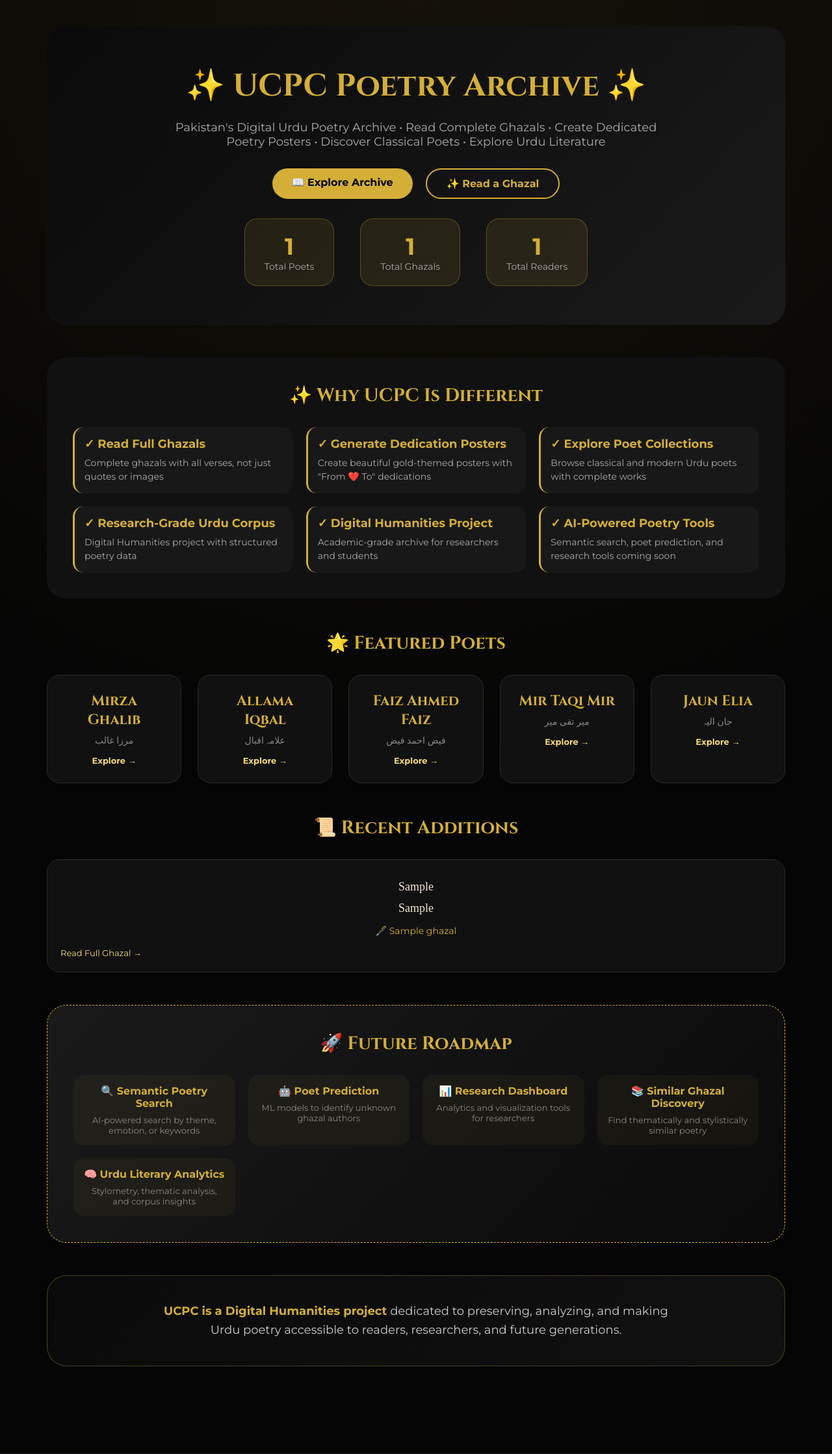
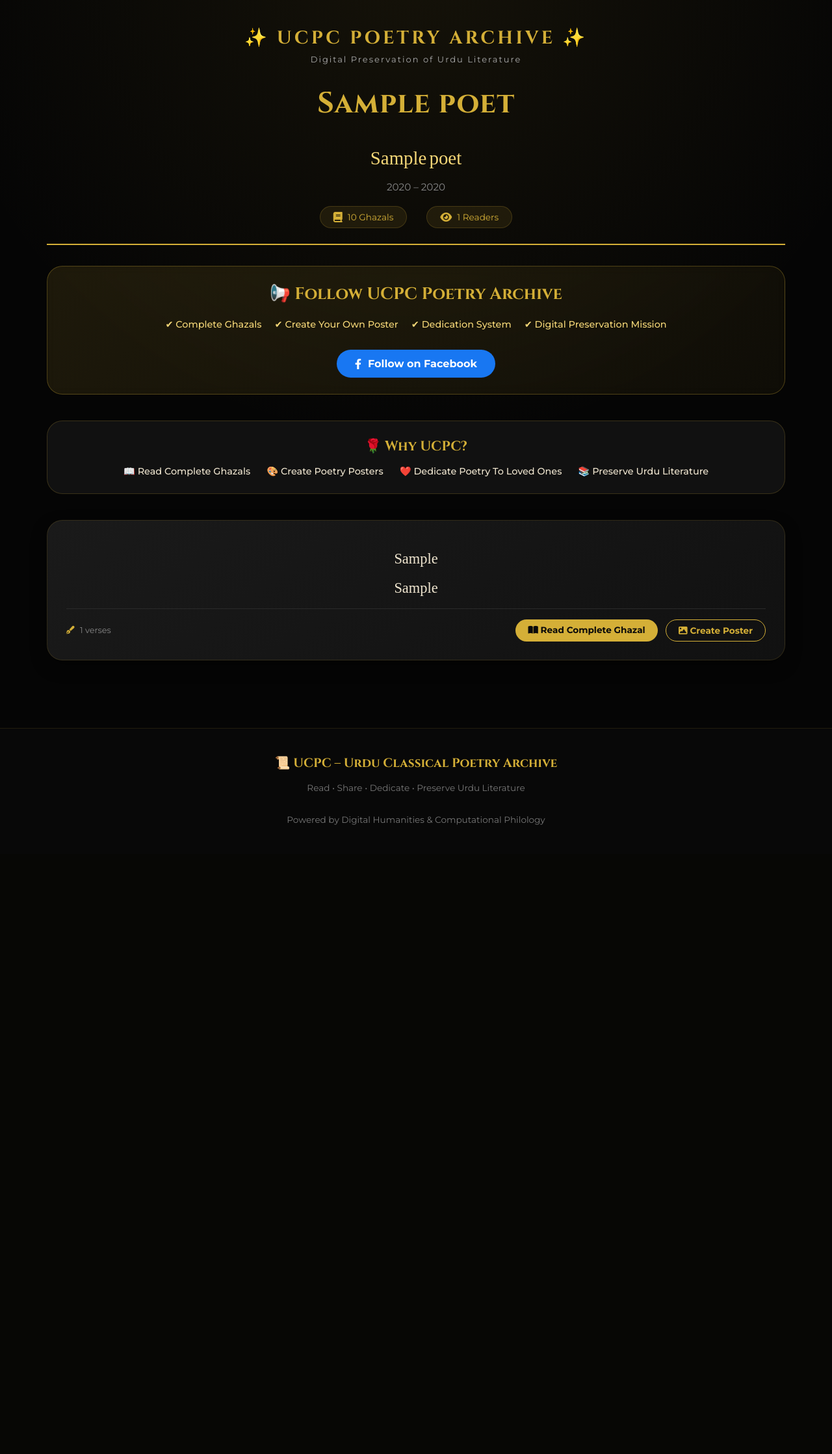
Before and after one commit to zahid-digitalhumanities/ucpc-poetry-archive, a Flask app: template templates/index.html in a window 1280 px wide. Shown: the part 72-2309 px from the top of the page at 65% size. After the commit the page ends 1341 px from the top, so only its background shows below. Run offline with Flask 3, Linux system fonts and the light colour scheme; the template is opened without the code that fills it: most values are stand-ins (such as "Sample title", 1, 10 or a date in 2020).

Commit message:
Update index.html

```diff
--- a/templates/index.html
+++ b/templates/index.html
@@ -1,428 +1,337 @@
 {% extends "base.html" %}
 
-{% block title %}UCPC Poetry Archive – Digital Urdu Poetry Archive{% endblock %}
+{% block title %}{{ poet.name }} - UCPC Poetry Archive{% endblock %}
 
 {% block extra_css %}
 <style>
-    .hero-section {
+    /* ===================== */
+    /* UCPC Branding & Layout */
+    /* ===================== */
+    .ucpc-brand {
         text-align: center;
-        padding: 60px 20px;
-        background: linear-gradient(135deg, #0a0a0a 0%, #1a1a1a 100%);
-        border-radius: 30px;
-        margin-bottom: 40px;
+        margin-bottom: 30px;
     }
-    .hero-title {
-        font-size: 48px;
+    .brand-logo {
+        font-family: 'Cinzel', serif;
+        font-size: 28px;
         color: #D4AF37;
+        letter-spacing: 4px;
+        font-weight: 700;
+    }
+    .brand-mission {
+        font-size: 13px;
+        color: #aaa;
+        letter-spacing: 2px;
+        margin-top: 6px;
+    }
+
+    /* Poet Header */
+    .poet-header {
+        text-align: center;
+        border-bottom: 2px solid #D4AF37;
+        padding-bottom: 1.5rem;
+        margin-bottom: 2rem;
+    }
+    .poet-name-en {
+        color: #D4AF37;
+        font-size: 2.8rem;
+        font-weight: bold;
         font-family: 'Cinzel', serif;
-        margin-bottom: 20px;
+        letter-spacing: 1px;
     }
-    .hero-subtitle {
-        font-size: 18px;
-        color: #aaa;
-        margin-bottom: 30px;
-        max-width: 800px;
-        margin-left: auto;
-        margin-right: auto;
+    .poet-name-urdu {
+        font-family: 'Noto Nastaliq Urdu', 'Jameel Noori Nastaleeq', serif;
+        font-size: 1.8rem;
+        color: #F6D878;
+        margin-top: 0.5rem;
     }
-    .hero-buttons {
+    .poet-years {
+        color: #888;
+        margin-top: 0.5rem;
+        font-size: 0.95rem;
+    }
+    .poet-stats {
         display: flex;
         justify-content: center;
+        gap: 30px;
+        margin-top: 20px;
+        flex-wrap: wrap;
+    }
+    .stat-badge {
+        background: rgba(212, 175, 55, 0.1);
+        border: 1px solid rgba(212, 175, 55, 0.2);
+        border-radius: 50px;
+        padding: 8px 20px;
+        font-size: 0.85rem;
+        color: #D4AF37;
+        display: inline-flex;
+        align-items: center;
+        gap: 8px;
+    }
+    .stat-badge i {
+        font-size: 1rem;
+    }
+
+    /* Follow Box – Convert to Follower */
+    .follow-box {
+        background: linear-gradient(135deg, rgba(212, 175, 55, 0.12), rgba(212, 175, 55, 0.05));
+        border: 1px solid rgba(212, 175, 55, 0.3);
+        border-radius: 24px;
+        padding: 25px 20px;
+        margin: 30px 0 40px;
+        text-align: center;
+        backdrop-filter: blur(8px);
+    }
+    .follow-box h3 {
+        color: #D4AF37;
+        font-size: 1.6rem;
+        margin-bottom: 15px;
+        font-family: 'Cinzel', serif;
+    }
+    .follow-features {
+        display: flex;
+        justify-content: center;
+        flex-wrap: wrap;
         gap: 20px;
-        flex-wrap: wrap;
-        margin-top: 20px;
+        margin: 20px 0;
     }
-    .btn-explore, .btn-secondary {
-        display: inline-block;
-        padding: 12px 30px;
-        border-radius: 40px;
+    .follow-features span {
+        color: #F6D878;
+        font-size: 0.9rem;
+        font-weight: 500;
+    }
+    .btn-follow-page {
+        display: inline-flex;
+        align-items: center;
+        gap: 10px;
+        background: #1877F2;
+        color: white;
+        padding: 12px 28px;
+        border-radius: 50px;
         text-decoration: none;
         font-weight: bold;
-        transition: 0.3s;
+        transition: 0.2s;
+        margin-top: 10px;
     }
-    .btn-explore {
-        background: #D4AF37;
-        color: #000;
+    .btn-follow-page:hover {
+        background: #0d6ad1;
+        transform: translateY(-2px);
     }
-    .btn-explore:hover {
-        background: #F6D878;
-        transform: scale(1.02);
+
+    /* UCPC Mission Section */
+    .ucpc-mission {
+        background: #111;
+        border-radius: 24px;
+        padding: 25px;
+        margin: 40px 0;
+        text-align: center;
+        border: 1px solid rgba(212, 175, 55, 0.2);
     }
-    .btn-secondary {
-        background: transparent;
-        border: 2px solid #D4AF37;
+    .ucpc-mission h4 {
+        color: #D4AF37;
+        font-size: 1.3rem;
+        margin-bottom: 15px;
+        font-family: 'Cinzel', serif;
+    }
+    .mission-grid {
+        display: flex;
+        justify-content: center;
+        flex-wrap: wrap;
+        gap: 25px;
+    }
+    .mission-grid div {
+        color: #f0e6d0;
+        font-size: 0.9rem;
+        font-weight: 500;
+    }
+
+    /* Ghazal Cards – Premium Design */
+    .ghazal-list {
+        display: flex;
+        flex-direction: column;
+        gap: 1.5rem;
+        margin-top: 2rem;
+    }
+    .ghazal-card {
+        background: linear-gradient(145deg, #1a1a1a, #111111);
+        border-radius: 24px;
+        padding: 1.8rem;
+        border: 1px solid rgba(212, 175, 55, 0.15);
+        box-shadow: 0 10px 25px rgba(0, 0, 0, 0.35);
+        transition: all 0.3s ease;
+    }
+    .ghazal-card:hover {
+        transform: translateY(-4px);
+        box-shadow: 0 15px 35px rgba(212, 175, 55, 0.15);
+        border-color: rgba(212, 175, 55, 0.4);
+    }
+    .first-couplet {
+        font-family: 'Noto Nastaliq Urdu', 'Jameel Noori Nastaleeq', serif;
+        font-size: 1.4rem;
+        text-align: center;
+        direction: rtl;
+        line-height: 2;
+        color: #f0e6d0;
+        margin-bottom: 1rem;
+    }
+    .ghazal-meta {
+        display: flex;
+        justify-content: space-between;
+        align-items: center;
+        flex-wrap: wrap;
+        gap: 10px;
+        margin-top: 1rem;
+        padding-top: 1rem;
+        border-top: 1px solid #2a2a2a;
+    }
+    .verse-count {
+        color: #888;
+        font-size: 0.8rem;
+    }
+    .verse-count i {
+        margin-right: 5px;
         color: #D4AF37;
     }
-    .btn-secondary:hover {
+    .action-buttons {
+        display: flex;
+        gap: 12px;
+    }
+    .read-link, .poster-link {
+        display: inline-block;
+        padding: 0.5rem 1.2rem;
+        border-radius: 50px;
+        text-decoration: none;
+        font-weight: bold;
+        font-size: 0.85rem;
+        transition: 0.2s;
+    }
+    .read-link {
         background: #D4AF37;
-        color: #000;
-        transform: scale(1.02);
+        color: #0a0a0a;
     }
-    .stats-container {
-        display: flex;
-        justify-content: center;
-        gap: 40px;
-        flex-wrap: wrap;
-        margin-top: 30px;
+    .read-link:hover {
+        background: #F6D878;
+        transform: translateY(-2px);
     }
-    .stat-card {
-        text-align: center;
-        padding: 20px 30px;
-        background: rgba(212,175,55,0.1);
-        border-radius: 20px;
-        border: 1px solid rgba(212,175,55,0.3);
-    }
-    .stat-number {
-        font-size: 36px;
-        font-weight: bold;
+    .poster-link {
+        background: transparent;
+        border: 1px solid #D4AF37;
         color: #D4AF37;
     }
-    .stat-label {
-        font-size: 14px;
-        color: #aaa;
+    .poster-link:hover {
+        background: #D4AF37;
+        color: #0a0a0a;
+        transform: translateY(-2px);
     }
 
-    /* Why UCPC Different Section */
-    .why-different {
-        margin: 50px 0;
-        padding: 40px;
-        background: #111;
-        border-radius: 30px;
+    .empty-state {
         text-align: center;
-    }
-    .why-title {
-        color: #D4AF37;
-        font-size: 28px;
-        margin-bottom: 30px;
-        font-family: 'Cinzel', serif;
-    }
-    .why-grid {
-        display: grid;
-        grid-template-columns: repeat(auto-fit, minmax(250px, 1fr));
-        gap: 20px;
-        text-align: left;
-    }
-    .why-item {
-        padding: 15px;
-        background: rgba(255,255,255,0.03);
-        border-radius: 16px;
-        border-left: 3px solid #D4AF37;
-    }
-    .why-item strong {
-        color: #D4AF37;
-        display: block;
-        margin-bottom: 8px;
-        font-size: 18px;
-    }
-    .why-item p {
-        color: #aaa;
-        font-size: 14px;
-        line-height: 1.5;
-    }
-
-    /* Featured Poets Section */
-    .featured-poets {
-        margin: 50px 0;
-    }
-    .section-title {
-        text-align: center;
-        color: #D4AF37;
-        font-size: 28px;
-        margin-bottom: 30px;
-        font-family: 'Cinzel', serif;
-    }
-    .poets-grid {
-        display: grid;
-        grid-template-columns: repeat(auto-fit, minmax(200px, 1fr));
-        gap: 25px;
-    }
-    .poet-card {
-        background: #111;
+        padding: 3rem;
+        background: #1a1a1a;
         border-radius: 20px;
-        padding: 25px;
-        text-align: center;
-        border: 1px solid #2a2a2a;
-        transition: 0.3s;
-        text-decoration: none;
-        display: block;
-    }
-    .poet-card:hover {
-        border-color: #D4AF37;
-        transform: translateY(-5px);
-    }
-    .poet-card h3 {
-        color: #D4AF37;
-        font-size: 22px;
-        margin-bottom: 8px;
-        font-family: 'Cinzel', serif;
-    }
-    .poet-card p {
         color: #888;
-        font-size: 14px;
-        margin-bottom: 12px;
-    }
-    .poet-card span {
-        color: #F6D878;
-        font-size: 13px;
-        font-weight: bold;
-    }
-
-    /* Recent Ghazals Section */
-    .recent-ghazals {
-        margin: 50px 0;
-    }
-    .ghazals-grid {
-        display: grid;
-        grid-template-columns: repeat(auto-fit, minmax(300px, 1fr));
-        gap: 25px;
-    }
-    .ghazal-card {
-        background: #111;
-        border-radius: 20px;
-        padding: 20px;
-        border: 1px solid #2a2a2a;
-        transition: 0.3s;
-    }
-    .ghazal-card:hover {
-        border-color: #D4AF37;
-    }
-    .ghazal-couplet {
-        font-family: 'Noto Nastaliq Urdu', serif;
-        direction: rtl;
-        font-size: 18px;
-        line-height: 1.8;
-        color: #f0e6d0;
-        margin-bottom: 15px;
-        text-align: center;
-    }
-    .ghazal-poet {
-        color: #D4AF37;
-        font-size: 14px;
-        margin-bottom: 15px;
-        text-align: center;
-    }
-    .ghazal-link {
-        color: #F6D878;
-        text-decoration: none;
-        font-size: 13px;
-        display: inline-flex;
-        align-items: center;
-        gap: 5px;
-    }
-    .ghazal-link:hover {
-        text-decoration: underline;
-    }
-
-    /* Future Roadmap */
-    .roadmap {
-        margin: 50px 0;
-        padding: 40px;
-        background: linear-gradient(135deg, #1a1a1a, #0a0a0a);
-        border-radius: 30px;
-        text-align: center;
-        border: 1px dashed #D4AF37;
-    }
-    .roadmap-grid {
-        display: grid;
-        grid-template-columns: repeat(auto-fit, minmax(200px, 1fr));
-        gap: 20px;
-        margin-top: 30px;
-    }
-    .roadmap-item {
-        padding: 15px;
-        background: rgba(212,175,55,0.05);
-        border-radius: 16px;
-    }
-    .roadmap-item h4 {
-        color: #D4AF37;
-        margin-bottom: 8px;
-    }
-    .roadmap-item p {
-        color: #888;
-        font-size: 13px;
-    }
-
-    /* Mission Banner */
-    .mission-banner {
-        margin: 50px 0 30px;
-        padding: 40px;
-        background: linear-gradient(135deg, #0a0a0a, #111);
-        border-radius: 30px;
-        text-align: center;
-        border: 1px solid rgba(212,175,55,0.3);
-    }
-    .mission-banner p {
-        color: #ccc;
-        font-size: 18px;
-        line-height: 1.6;
-        max-width: 800px;
-        margin: 0 auto;
-    }
-    .mission-banner strong {
-        color: #D4AF37;
     }
 
     @media (max-width: 600px) {
-        .hero-title { font-size: 32px; }
-        .hero-subtitle { font-size: 14px; }
-        .stats-container { gap: 15px; }
-        .stat-card { padding: 10px 20px; }
-        .stat-number { font-size: 24px; }
-        .why-grid { grid-template-columns: 1fr; }
-        .poets-grid { grid-template-columns: repeat(2, 1fr); }
+        .poet-name-en { font-size: 2rem; }
+        .poet-name-urdu { font-size: 1.3rem; }
+        .first-couplet { font-size: 1.1rem; }
+        .action-buttons { flex-wrap: wrap; }
+        .stat-badge { padding: 5px 12px; font-size: 0.75rem; }
+        .follow-features { gap: 12px; }
+        .btn-follow-page { padding: 8px 20px; font-size: 0.85rem; }
     }
 </style>
 {% endblock %}
 
 {% block content %}
-<!-- HERO SECTION -->
-<div class="hero-section">
-    <h1 class="hero-title">✨ UCPC Poetry Archive ✨</h1>
-    <p class="hero-subtitle">Pakistan's Digital Urdu Poetry Archive • Read Complete Ghazals • Create Dedicated Poetry Posters • Discover Classical Poets • Explore Urdu Literature</p>
 
-    <div class="hero-buttons">
-        <a href="/poets" class="btn-explore">📖 Explore Archive</a>
-        <a href="/ghazals/ghazal/2138" class="btn-secondary">✨ Read a Ghazal</a>
-    </div>
+<!-- UCPC Branding -->
+<div class="ucpc-brand">
+    <div class="brand-logo">✨ UCPC POETRY ARCHIVE ✨</div>
+    <div class="brand-mission">Digital Preservation of Urdu Literature</div>
+</div>
 
-    <div class="stats-container">
-        <div class="stat-card">
-            <div class="stat-number">{{ total_poets }}</div>
-            <div class="stat-label">Total Poets</div>
+<!-- Poet Header -->
+<div class="poet-header">
+    <div class="poet-name-en">{{ poet.name }}</div>
+    <div class="poet-name-urdu">{{ poet.name_urdu }}</div>
+    {% if poet.birth_year or poet.death_year %}
+    <div class="poet-years">{{ poet.birth_year or '?' }} – {{ poet.death_year or 'Present' }}</div>
+    {% endif %}
+
+    <div class="poet-stats">
+        <div class="stat-badge">
+            <i class="fas fa-book"></i> {{ total }} Ghazals
         </div>
-        <div class="stat-card">
-            <div class="stat-number">{{ total_ghazals }}</div>
-            <div class="stat-label">Total Ghazals</div>
-        </div>
-        <div class="stat-card">
-            <div class="stat-number">{{ total_readers }}</div>
-            <div class="stat-label">Total Readers</div>
+        <div class="stat-badge">
+            <i class="fas fa-eye"></i> {{ "{:,}".format(total_readers|default(0)) }} Readers
         </div>
     </div>
 </div>
 
-<!-- WHY UCPC IS DIFFERENT -->
-<div class="why-different">
-    <h2 class="why-title">✨ Why UCPC Is Different</h2>
-    <div class="why-grid">
-        <div class="why-item">
-            <strong>✓ Read Full Ghazals</strong>
-            <p>Complete ghazals with all verses, not just quotes or images</p>
-        </div>
-        <div class="why-item">
-            <strong>✓ Generate Dedication Posters</strong>
-            <p>Create beautiful gold-themed posters with "From ❤️ To" dedications</p>
-        </div>
-        <div class="why-item">
-            <strong>✓ Explore Poet Collections</strong>
-            <p>Browse classical and modern Urdu poets with complete works</p>
-        </div>
-        <div class="why-item">
-            <strong>✓ Research-Grade Urdu Corpus</strong>
-            <p>Digital Humanities project with structured poetry data</p>
-        </div>
-        <div class="why-item">
-            <strong>✓ Digital Humanities Project</strong>
-            <p>Academic-grade archive for researchers and students</p>
-        </div>
-        <div class="why-item">
-            <strong>✓ AI-Powered Poetry Tools</strong>
-            <p>Semantic search, poet prediction, and research tools coming soon</p>
-        </div>
+<!-- Follow Box – Convert to Follower -->
+<div class="follow-box">
+    <h3>📢 Follow UCPC Poetry Archive</h3>
+    <div class="follow-features">
+        <span>✔ Complete Ghazals</span>
+        <span>✔ Create Your Own Poster</span>
+        <span>✔ Dedication System</span>
+        <span>✔ Digital Preservation Mission</span>
+    </div>
+    <a href="https://facebook.com/UCPCPoetryArchive" target="_blank" class="btn-follow-page">
+        <i class="fab fa-facebook-f"></i> Follow on Facebook
+    </a>
+</div>
+
+<!-- UCPC Mission Section -->
+<div class="ucpc-mission">
+    <h4>🌹 Why UCPC?</h4>
+    <div class="mission-grid">
+        <div>📖 Read Complete Ghazals</div>
+        <div>🎨 Create Poetry Posters</div>
+        <div>❤️ Dedicate Poetry To Loved Ones</div>
+        <div>📚 Preserve Urdu Literature</div>
     </div>
 </div>
 
-<!-- FEATURED POETS SECTION -->
-<div class="featured-poets">
-    <h2 class="section-title">🌟 Featured Poets</h2>
-    <div class="poets-grid">
-        <a href="/poets/1" class="poet-card">
-            <h3>Mirza Ghalib</h3>
-            <p>مرزا غالب</p>
-            <span>Explore →</span>
-        </a>
-        <a href="/poets/2" class="poet-card">
-            <h3>Allama Iqbal</h3>
-            <p>علامہ اقبال</p>
-            <span>Explore →</span>
-        </a>
-        <a href="/poets/4" class="poet-card">
-            <h3>Faiz Ahmed Faiz</h3>
-            <p>فیض احمد فیض</p>
-            <span>Explore →</span>
-        </a>
-        <a href="/poets/5" class="poet-card">
-            <h3>Mir Taqi Mir</h3>
-            <p>میر تقی میر</p>
-            <span>Explore →</span>
-        </a>
-        <a href="/poets/6" class="poet-card">
-            <h3>Jaun Elia</h3>
-            <p>جان الیہ</p>
-            <span>Explore →</span>
-        </a>
-    </div>
-</div>
-
-<!-- RECENT GHAZALS SECTION -->
-<div class="recent-ghazals">
-    <h2 class="section-title">📜 Recent Additions</h2>
-    <div class="ghazals-grid">
-        {% for ghazal in recent_ghazals %}
-        <div class="ghazal-card">
-            <div class="ghazal-couplet" dir="rtl">
-                {{ ghazal.misra1_urdu|truncate(60) if ghazal.misra1_urdu else '✨ New Ghazal ✨' }}
-                <br>
-                {{ ghazal.misra2_urdu|truncate(60) if ghazal.misra2_urdu else '' }}
+<!-- Ghazal List -->
+{% if texts and texts|length > 0 %}
+<div class="ghazal-list">
+    {% for item in texts %}
+    <div class="ghazal-card">
+        <div class="first-couplet" dir="rtl">
+            {% if item.misra1_urdu %}
+                {{ item.misra1_urdu }}<br>
+                {{ item.misra2_urdu }}
+            {% elif item.first_couplet %}
+                {{ item.first_couplet }}
+            {% else %}
+                ✨ Ghazal {{ loop.index }} ✨
+            {% endif %}
+        </div>
+        <div class="ghazal-meta">
+            <div class="verse-count">
+                <i class="fas fa-pen-fancy"></i> {{ item.verse_count or 0 }} verses
             </div>
-            <div class="ghazal-poet">
-                🖋️ {{ ghazal.poet_name }}
+            <div class="action-buttons">
+                <a href="{{ url_for('ghazals.ghazal_page', text_id=item.id) }}" class="read-link">
+                    <i class="fas fa-book-open"></i> Read Complete Ghazal
+                </a>
+                <a href="{{ url_for('ghazals.poster_page', text_id=item.id) }}" class="poster-link">
+                    <i class="fas fa-image"></i> Create Poster
+                </a>
             </div>
-            <a href="{{ url_for('ghazals.ghazal_page', text_id=ghazal.id) }}" class="ghazal-link">
-                Read Full Ghazal →
-            </a>
-        </div>
-        {% else %}
-        <div class="ghazal-card">
-            <div class="ghazal-couplet">✨ Explore our growing collection of Urdu ghazals</div>
-            <div class="ghazal-poet">UCPC Poetry Archive</div>
-            <a href="/poets" class="ghazal-link">Explore Poets →</a>
-        </div>
-        {% endfor %}
-    </div>
-</div>
-
-<!-- FUTURE ROADMAP -->
-<div class="roadmap">
-    <h2 class="section-title">🚀 Future Roadmap</h2>
-    <div class="roadmap-grid">
-        <div class="roadmap-item">
-            <h4>🔍 Semantic Poetry Search</h4>
-            <p>AI-powered search by theme, emotion, or keywords</p>
-        </div>
-        <div class="roadmap-item">
-            <h4>🤖 Poet Prediction</h4>
-            <p>ML models to identify unknown ghazal authors</p>
-        </div>
-        <div class="roadmap-item">
-            <h4>📊 Research Dashboard</h4>
-            <p>Analytics and visualization tools for researchers</p>
-        </div>
-        <div class="roadmap-item">
-            <h4>📚 Similar Ghazal Discovery</h4>
-            <p>Find thematically and stylistically similar poetry</p>
-        </div>
-        <div class="roadmap-item">
-            <h4>🧠 Urdu Literary Analytics</h4>
-            <p>Stylometry, thematic analysis, and corpus insights</p>
         </div>
     </div>
+    {% endfor %}
 </div>
+{% else %}
+<div class="empty-state">
+    <i class="fas fa-feather-alt" style="font-size: 3rem; color: #D4AF37; margin-bottom: 1rem; display: inline-block;"></i>
+    <p>No ghazals found for this poet.</p>
+    <p style="font-size: 0.85rem; margin-top: 0.5rem;">Check back soon for updates!</p>
+</div>
+{% endif %}
 
-<!-- MISSION BANNER -->
-<div class="mission-banner">
-    <p>
-        <strong>UCPC is a Digital Humanities project</strong> dedicated to preserving, analyzing, and making Urdu poetry accessible to readers, researchers, and future generations.
-    </p>
-</div>
 {% endblock %}
```
